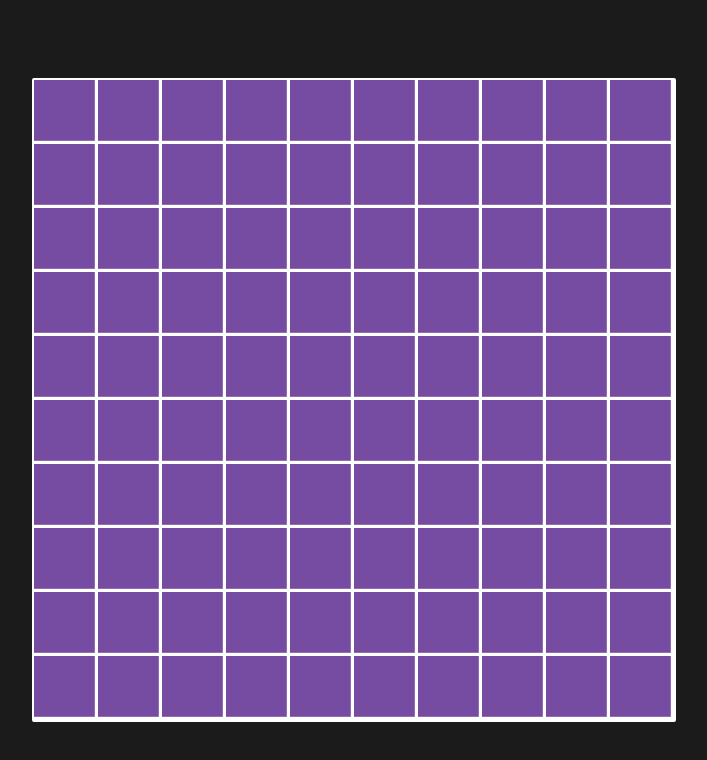
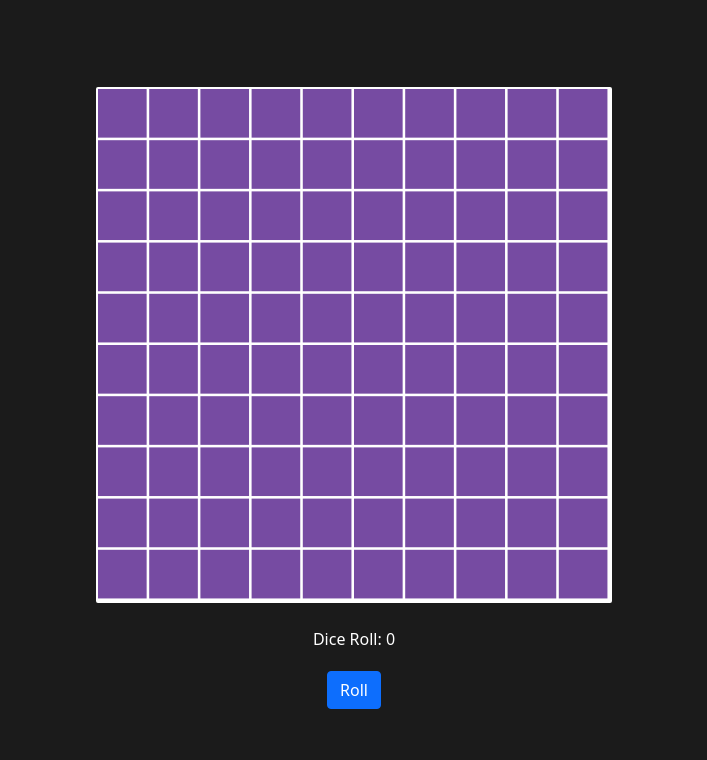
Before and after one commit to lemueldiergos/snake-and-ladder, a plain HTML site: page index.html in a window 1280 px wide. Shown: the whole page, without its empty margins (286-993 px from the left). Drawn offline with nearby package versions, Linux system fonts and the light colour scheme.

Commit message:
Update day 3

```diff
--- a/css/style.scss
+++ b/css/style.scss
@@ -1,6 +1,7 @@
 .cvs-body {
     height: 100vh;
     background-color: rgb(27, 27, 27);
+    flex-direction: column;
     #cvs {
         background-color: white;
         border: 2px solid white;
--- a/index.html
+++ b/index.html
@@ -11,6 +11,8 @@
 <body>
 <div class="cointainer cvs-body d-flex justify-content-center align-items-center">
     <canvas id="cvs"></canvas>
+    <p class="text-white mt-4">Dice Roll: <span id="dice-result">0</span></p>
+    <button onclick="Roll()" class="btn-primary btn my-1">Roll</button>
 </div>
 
 <script src="script.js"></script>
--- a/script.js
+++ b/script.js
@@ -1,7 +1,23 @@
 var cvs = document.getElementById("cvs");
 var ctx = cvs.getContext("2d");
-var board_width = window.innerWidth/2;
-var board_height = window.innerHeight/2;
+var dice_roll = document.getElementById("dice-result");
+
+var board_width = window.innerWidth/2.5;
+var board_height = window.innerHeight/2.5;
+
+var map = [
+    0, 0, 0, 0, 0, 0, 0, 0, 0, 0,
+    0, 0, 0, 0, 0, 0, 0, 0, 0, 0,
+    0, 0, 0, 0, 0, 0, 0, 0, 0, 0,
+    0, 0, 0, 0, 0, 0, 0, 0, 0, 0,
+    0, 0, 0, 0, 0, 0, 0, 0, 0, 0,
+    0, 0, 0, 0, 0, 0, 0, 0, 0, 0,
+    0, 0, 0, 0, 0, 0, 0, 0, 0, 0,
+    0, 0, 0, 0, 0, 0, 0, 0, 0, 0,
+    0, 0, 0, 0, 0, 0, 0, 0, 0, 0,
+    0, 0, 0, 0, 0, 0, 0, 0, 0, 0
+]
+
 
 with(cvs) {
     width = board_width;
@@ -11,10 +27,19 @@ with(cvs) {
 var box_size = board_width/10;
 var box_margin = box_size*0.05;
 
+var map_render =()=> {
     with(ctx) {
-    fillStyle = "#764ba2";
+        clearRect(0, 0, board_width, board_width);
         for(y = 0; y < 10 ; y++) {
             for(x = 0; x < 10 ; x++) {
+                switch(map[x+y*10]) {
+                    case 0:
+                    fillStyle = "#764ba2";
+                    break;
+                    case 1:
+                    fillStyle = "#667eea";
+                    break;
+                }
                 fillRect(
                     x * box_size,
                     y * box_size,
@@ -24,3 +49,70 @@ with(ctx) {
             }
         }
     }
+}
+
+map_render();
+
+var x_inc =     0;
+var y_inc =     0;
+var odd_num =   -1;
+var inversion_state = true;
+var increment_by_10 = 0;
+var final_movement = 0;
+/*
+    Formula inversion of (1 - 10)
+    y - Final Result
+    x - increment by 1
+    z - odd numbers (1 - 19)
+    y = (x+10) - z
+    z = 1 + 2
+*/
+
+var Roll =()=> {
+
+    x_inc += 1;
+
+
+    if(x_inc > 10) {
+        increment_by_10 += 10;
+        x_inc = 1;
+        if(!inversion_state) {
+            inversion_state = true;
+        }
+        else                 {
+            inversion_state = false;
+
+        }
+    }
+    odd_num += 2;
+    if(odd_num > 19) odd_num = 1;
+
+
+    if(!inversion_state) {
+        y_inc = (x_inc+10) - odd_num;
+        map[final_movement] = 0;
+
+    } else {
+        map[final_movement] = 0;
+        y_inc = x_inc;
+    }
+    final_movement = 100-(y_inc + increment_by_10)
+    dice_roll.innerHTML = final_movement;
+    map[final_movement] = 1;
+    map_render();
+}
+
+// LOOP
+var loop=()=> {
+//map_render();
+//Roll();
+requestAnimationFrame(loop);
+}
+requestAnimationFrame(loop);
+
+setInterval(
+function() {
+  // Roll();
+},
+100
+);
```
Also changed, not shown: css/style.css, 1 other file. Lines whose indentation alone changed are shown as unchanged.
